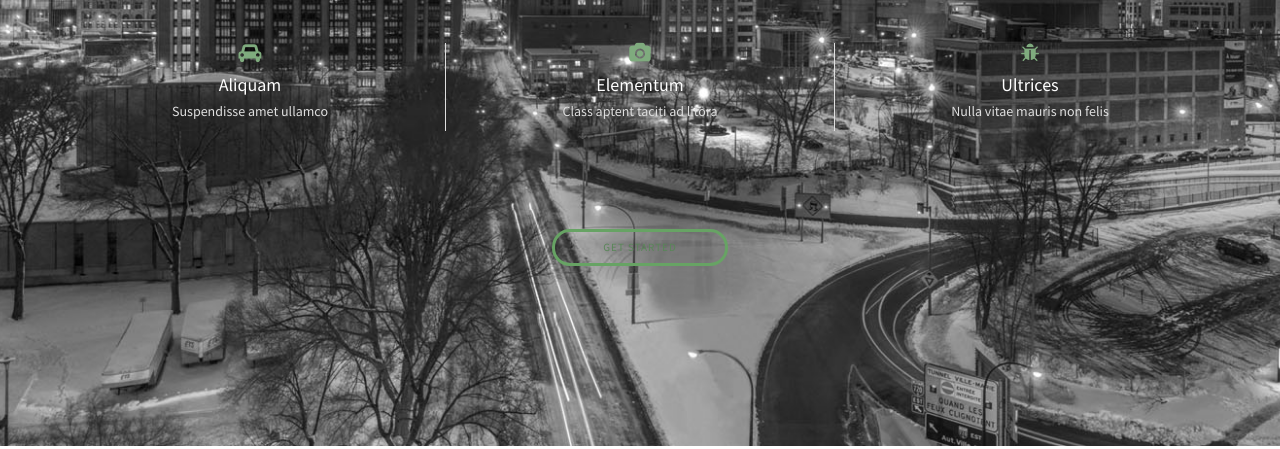
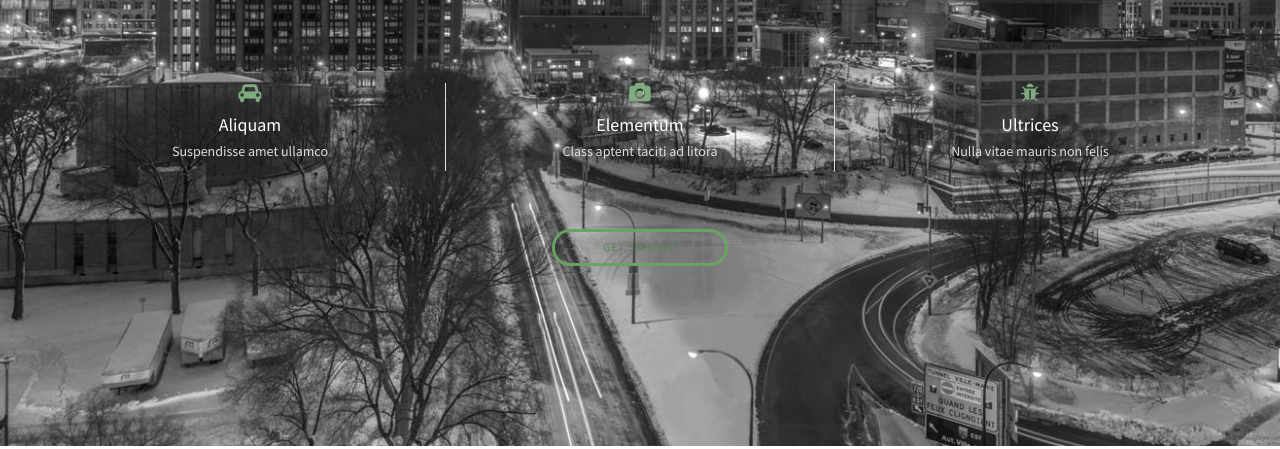
Before and after one commit to yusuf0786/Projection-Bootstrap, a plain HTML site: page index.html in a window 1280 px wide. Shown: the part 351-800 px from the top of the page. Drawn offline with nearby package versions, Linux system fonts and the light colour scheme.

Commit message:
- commit

```diff
--- a/index.html
+++ b/index.html
@@ -14,7 +14,7 @@
   </head>
   <body>
 
-	<div class="big-wrapper clearfix">
+	<div class="big-wrapper">
 	<!-- navigation starts -->
 		<div class="container">
 			<nav class="navbar navbar-default">
@@ -45,7 +45,7 @@
 					  <h1>Welcome to Projection</h1>
 					</div>
 
-					<div class="banner-midd-part">
+
 					  <div class="col-sm-4">
 						<span class="fa fa-car"></span>
 						<h4>Aliquam</h4>
@@ -61,7 +61,7 @@
 						<h4>Ultrices</h4>
 						<p>Nulla vitae mauris non felis</p>
 					  </div>
-					</div>
+
 
 					<div class="col-xs-12">
 					  <button>GET STARTED</button>
```
